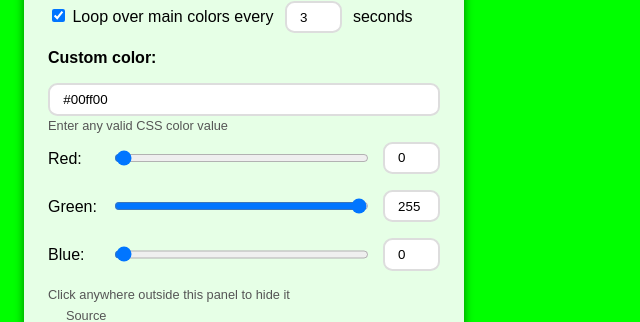
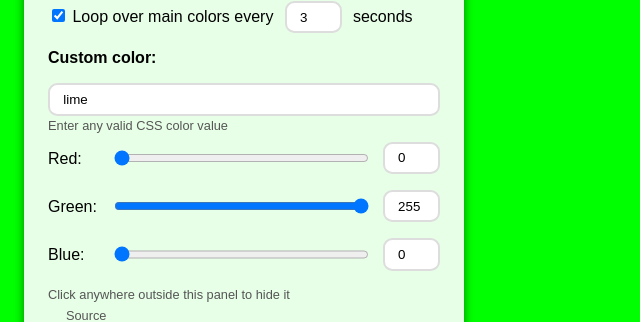
Before and after one commit to ralozkolya/screen-check-svelte, a Svelte app: page / in a window 1280 px wide. Shown: the part 185-507 px from the top of the page, without its empty margins (0-640 px from the left). Built offline with nearby package versions, Linux system fonts and the light colour scheme; a web font is replaced by a local one.

Commit message:
Improve accessibility

```diff
--- a/src/components/App.svelte
+++ b/src/components/App.svelte
@@ -65,7 +65,7 @@
 
 <main>
 	<div on:click={toggleHidden} class="background" style="background-color: { color }"></div>
-	<div class="control" class:hidden>
+	<div class="control" class:hidden aria-hidden={hidden}>
 
 		<ControlButtons on:click={toggleHidden} />
 
@@ -73,7 +73,7 @@
 
 		<Loop bind:loop={loop} bind:index={index} bind:color={color} />
 
-		<CustomColor bind:color={color} />
+		<CustomColor bind:color={color} bind:loop={loop} />
 
 		<Sliders bind:color={color} bind:loop={loop} />
 
--- a/src/components/ColorButtons.svelte
+++ b/src/components/ColorButtons.svelte
@@ -33,6 +33,6 @@
 <h4>Main colors:</h4>
 <div class="color-buttons">
     {#each MAIN_COLORS as color, i}
-        <button on:click={() => onColorClick(color, i)} style="background-color: {color}">&nbsp;</button>
+        <button on:click={() => onColorClick(color, i)} style="background-color: {color}" aria-label={color} />
     {/each}
 </div>
--- a/src/components/ControlButtons.svelte
+++ b/src/components/ControlButtons.svelte
@@ -62,11 +62,11 @@
 </style>
 
 <div class="float-left">
-    <button class="btn" on:click>
+    <button class="btn" on:click aria-label="Hide panel">
         <i class="icon-left-open"></i>
         <i class="icon-up-open"></i>
     </button>
-    <button class="btn" on:click={maximize}>
+    <button class="btn" on:click={maximize} aria-label="Toggle fullscreen">
         <i class={fullscreenIcon}></i>
     </button>
 </div>
--- a/src/components/CustomColor.svelte
+++ b/src/components/CustomColor.svelte
@@ -1,6 +1,6 @@
 <script>
 
-    export let color;
+    export let color, loop;
 
 </script>
 
@@ -15,6 +15,6 @@
 
 <h4>Custom color:</h4>
 <div>
-    <input id="color" type="text" bind:value={color}>
+    <input id="color" type="text" bind:value={color} on:input={() => loop = false} aria-label="Custom color">
     <span class="small">Enter any valid CSS color value</span>
 </div>
--- a/src/components/Sliders.svelte
+++ b/src/components/Sliders.svelte
@@ -54,16 +54,16 @@
     <div class="range-container">
         <label for="red">Red:</label>
         <input id="red" type="range" min="0" max="255" bind:value={red} on:input={onChannelChange}>
-        <input type="text" bind:value={red} on:input={onChannelChange}>
+        <input type="text" bind:value={red} on:input={onChannelChange} aria-label="Red channel">
     </div>
     <div class="range-container">
         <label for="green">Green:</label>
         <input id="green" type="range" min="0" max="255" bind:value={green} on:input={onChannelChange}>
-        <input type="text" bind:value={green} on:input={onChannelChange}>
+        <input type="text" bind:value={green} on:input={onChannelChange} aria-label="Green channel">
     </div>
     <div class="range-container">
         <label for="blue">Blue:</label>
         <input id="blue" type="range" min="0" max="255" bind:value={blue} on:input={onChannelChange}>
-        <input type="text" bind:value={blue} on:input={onChannelChange}>
+        <input type="text" bind:value={blue} on:input={onChannelChange} aria-label="Blue channel">
     </div>
 </div>
--- a/src/css/app.css
+++ b/src/css/app.css
@@ -1,4 +1,5 @@
-html, body {
+html,
+body {
 	overflow: hidden;
 	margin: 0;
     height: 100%;
@@ -13,15 +14,21 @@ h4 {
     margin: 1em 0;
 }
 
-button, input {
+button,
+input:not([type=range]):not([type=checkbox]) {
     border: 2px solid #ddd;
     border-radius: .7em;
     outline: none;
     transition: border-color .3s;
 }
 
-button:hover, input:hover, input:focus, input:active {
-    border-color: #999;
+button:hover,
+button:focus,
+button:active,
+input:hover,
+input:focus,
+input:active {
+    border-color: #999 !important;
 }
 
 button {
--- a/src/utils/colors.js
+++ b/src/utils/colors.js
@@ -1,7 +1,7 @@
 let context;
 
 export const MAIN_COLORS = [
-    '#ff0000', '#00ff00', '#0000ff', '#ffffff', '#000000', '#7f7f7f'
+    'red', 'lime', 'blue', 'white', 'black', 'gray'
 ];
 
 export function getColor(i) {
```
